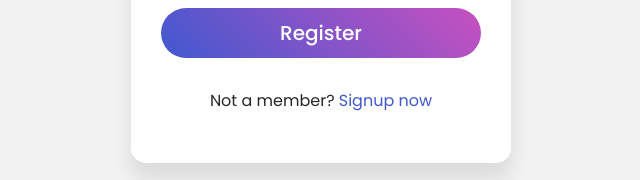
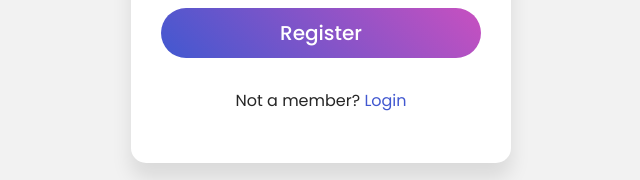
Before and after one commit to sahildesai313/sahildesai-student, a Django app: page /reg/ in a window 1280 px wide. Shown: the part 620-800 px from the top of the page, without its empty margins (319-959 px from the left). Run offline with Django 4.2, Linux system fonts and the light colour scheme.

Commit message:
reg chane

```diff
--- a/student/myapp/templates/register.html
+++ b/student/myapp/templates/register.html
@@ -52,7 +52,7 @@
                <input type="submit" value="Register">
             </div>
             <div class="signup-link">
-               Not a member? <a href="/">Signup now</a>
+               Not a member? <a href="/">Login </a>
             </div>
          </form>
       </div>
```
Also changed, not shown: student/db.sqlite3.
